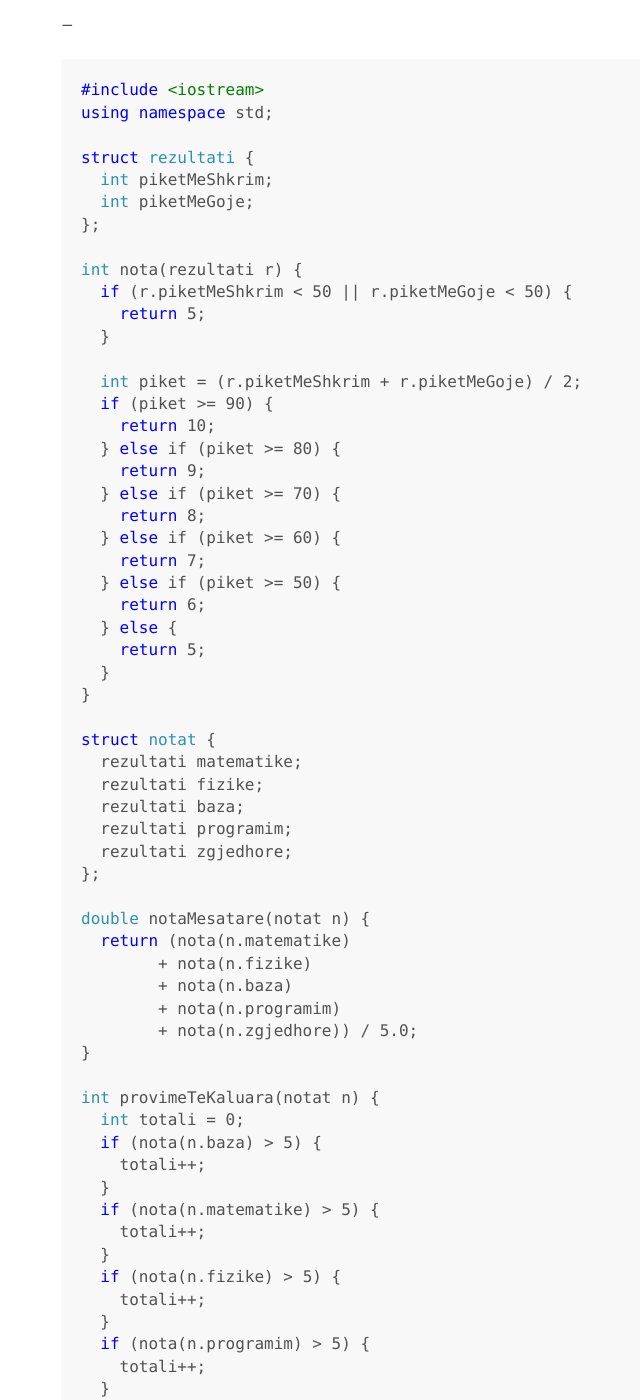
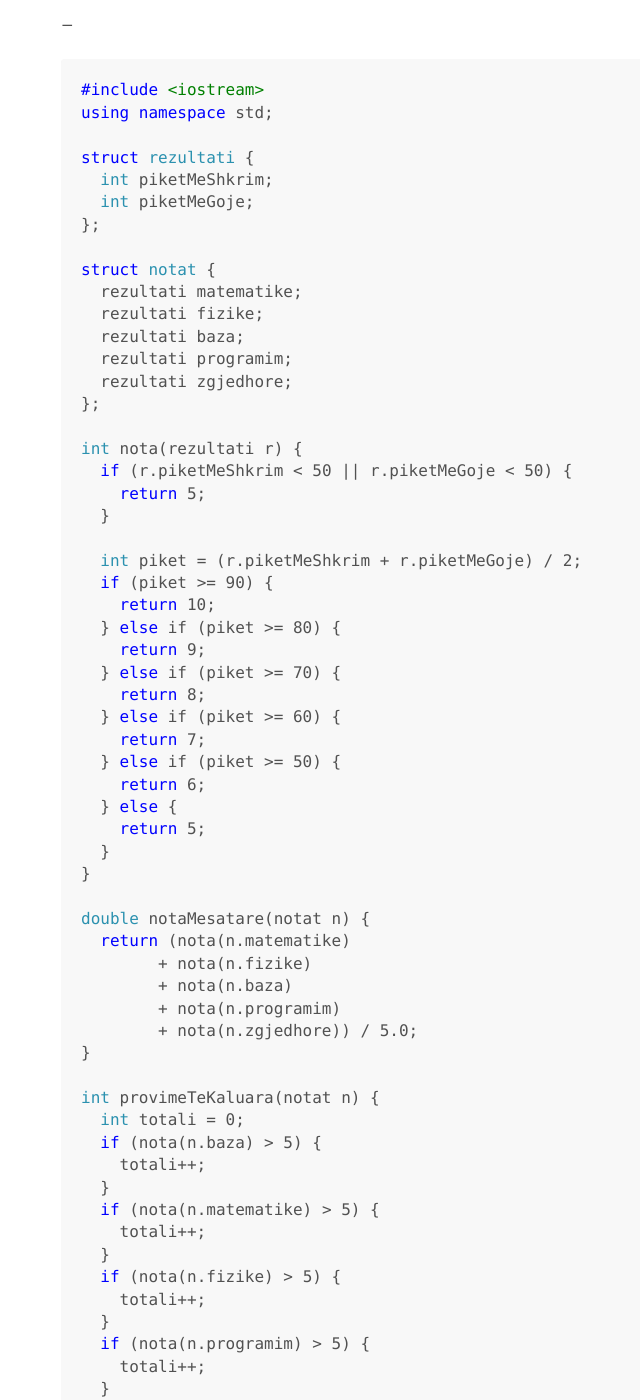
Before and after one commit to edongashi/edongashi.github.io, a Jekyll site: the page built from lendet/gjuhe-programuese/java13.md, in a window 1280 px wide and 1400 px high, scrolled down 5474 px. Shown: the whole window, without its empty margins (219-859 px from the left). Built offline with Jekyll 4.4.1, drawn with Linux system fonts in a browser that asks for light colours; our own code applies the rules of GitHub Pages for plain Markdown files; some of the changed lines change nothing that is shown.

Commit message:
formatting

```diff
--- a/lendet/gjuhe-programuese/java13.md
+++ b/lendet/gjuhe-programuese/java13.md
@@ -239,6 +239,14 @@
   int piketMeGoje;
 };
 
+struct notat {
+  rezultati matematike;
+  rezultati fizike;
+  rezultati baza;
+  rezultati programim;
+  rezultati zgjedhore;
+};
+
 int nota(rezultati r) {
   if (r.piketMeShkrim < 50 || r.piketMeGoje < 50) {
     return 5;
@@ -259,14 +267,6 @@
     return 5;
   }
 }
-
-struct notat {
-  rezultati matematike;
-  rezultati fizike;
-  rezultati baza;
-  rezultati programim;
-  rezultati zgjedhore;
-};
 
 double notaMesatare(notat n) {
   return (nota(n.matematike)
@@ -309,10 +309,9 @@
   studenti.programim = {42, 58};
   studenti.zgjedhore = {95, 100};
 
-  cout
-    << "Matematike me goje: "
-    << studenti.matematike.piketMeGoje
-    << endl;
+  cout << "Matematike me goje: "
+       << studenti.matematike.piketMeGoje
+       << endl;
 
   cout << "Nota mesatare e studentit: "
        << notaMesatare(studenti)
```
